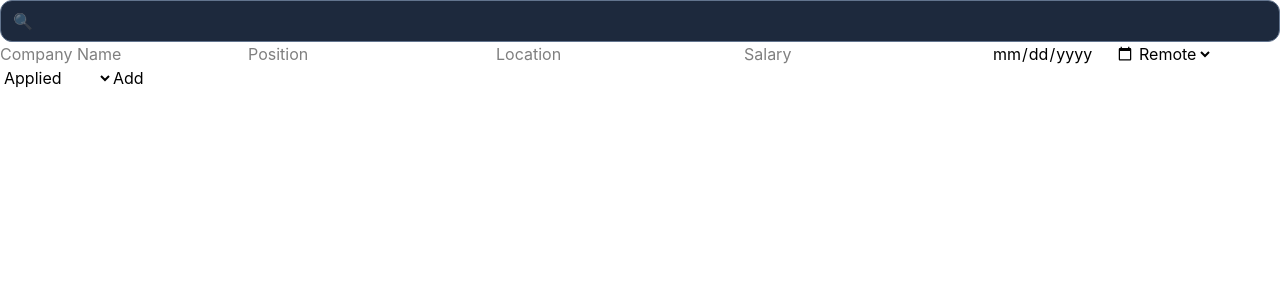
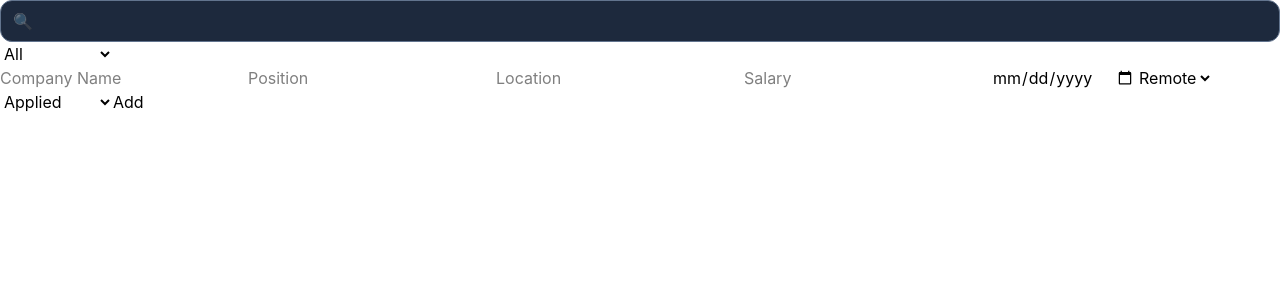
Before and after one commit to ShortCodes19/Job-Tracker-FullStack, a React (Vite) app in the folder frontEnd/: page /jobs in a window 1280 px wide. Shown: the top 300 px of the page. Built offline with nearby package versions, Linux system fonts and the light colour scheme.

Commit message:
added the status filter

```diff
--- a/frontEnd/src/App.tsx
+++ b/frontEnd/src/App.tsx
@@ -1,12 +1,14 @@
 import { useEffect, useState } from "react";
 
-import type { JobsType, NewJob } from "./Types/types";
+import type { JobsType, NewJob, StatusFilter } from "./Types/types";
 import JobForm from "./components/JobForm";
 import JobList from "./components/JobList";
 import SearchFilter from "./components/SearchFilter";
+import JobFilter from "./components/JobFilter";
 
 const App = () => {
   const [searchTerm, setSearchTerm] = useState("");
+  const [statusFilter, setStatusFilter] = useState<StatusFilter>("All");
   const [jobs, setJobs] = useState<JobsType[]>(() => {
     const saved = localStorage.getItem("jobs");
 
@@ -24,11 +26,14 @@ const App = () => {
   const [editingJob, setEditingJob] = useState<JobsType | null>(null);
 
   const filteredJobs = jobs.filter((job) => {
-    return (
+    const matchesSearch =
       job.companyName.toLowerCase().includes(searchTerm.toLocaleLowerCase()) ||
       job.position.toLowerCase().includes(searchTerm.toLowerCase()) ||
-      job.location.toLowerCase().includes(searchTerm.toLowerCase())
-    );
+      job.location.toLowerCase().includes(searchTerm.toLowerCase());
+
+    const matchesStatus = statusFilter === "All" || job.status === statusFilter;
+
+    return matchesSearch && matchesStatus;
   });
 
   const editJob = (id: number) => {
@@ -36,7 +41,6 @@ const App = () => {
 
     if (!job) return;
     setEditingJob(job);
-    console.log("editing started", job);
   };
 
   // update jobs
@@ -60,6 +64,10 @@ const App = () => {
   return (
     <div>
       <SearchFilter onSearch={setSearchTerm} />
+      <JobFilter
+        statusFilter={statusFilter}
+        setStatusFilter={setStatusFilter}
+      />
       <JobForm onAdd={addJob} editingJob={editingJob} updateJob={updateJob} />
       <JobList jobs={filteredJobs} onDelete={deleteJob} onEdit={editJob} />
     </div>
--- a/frontEnd/src/Types/types.ts
+++ b/frontEnd/src/Types/types.ts
@@ -1,9 +1,13 @@
+type JobStatus = "Applied" | "Rejected" | "Hired" | "Interviewing";
+
+type StatusFilter = "All" | JobStatus;
+
 interface JobsType {
   id: number;
   companyName: string;
   position: string;
   location: string;
-  status: "Applied" | "Rejected" | "Hired" | "Interviewing";
+  status: JobStatus;
   flexibility: "Remote" | "On-Site";
   salary: number;
   appliedDate: string;
@@ -11,4 +15,4 @@ interface JobsType {
 
 type NewJob = Omit<JobsType, "id">;
 
-export type { JobsType, NewJob };
+export type { JobsType, NewJob, JobStatus, StatusFilter };
--- /dev/null
+++ b/frontEnd/src/components/JobFilter.tsx
@@ -0,0 +1,24 @@
+import type { StatusFilter } from "@/Types/types";
+
+interface JobFilter {
+  statusFilter: StatusFilter;
+  setStatusFilter: (value: StatusFilter) => void;
+}
+const JobFilter = ({ statusFilter, setStatusFilter }: JobFilter) => {
+  return (
+    <div>
+      <select
+        value={statusFilter}
+        onChange={(e) => setStatusFilter(e.target.value as StatusFilter)}
+      >
+        <option value="All">All</option>
+        <option value="Applied">Applied</option>
+        <option value="Rejected">Rejected</option>
+        <option value="Interviewing">Interviewing</option>
+        <option value="Hired">Hired</option>
+      </select>
+    </div>
+  );
+};
+
+export default JobFilter;
```
Also changed, not shown: 1 other file (tests, documents, lock files or other folders).
